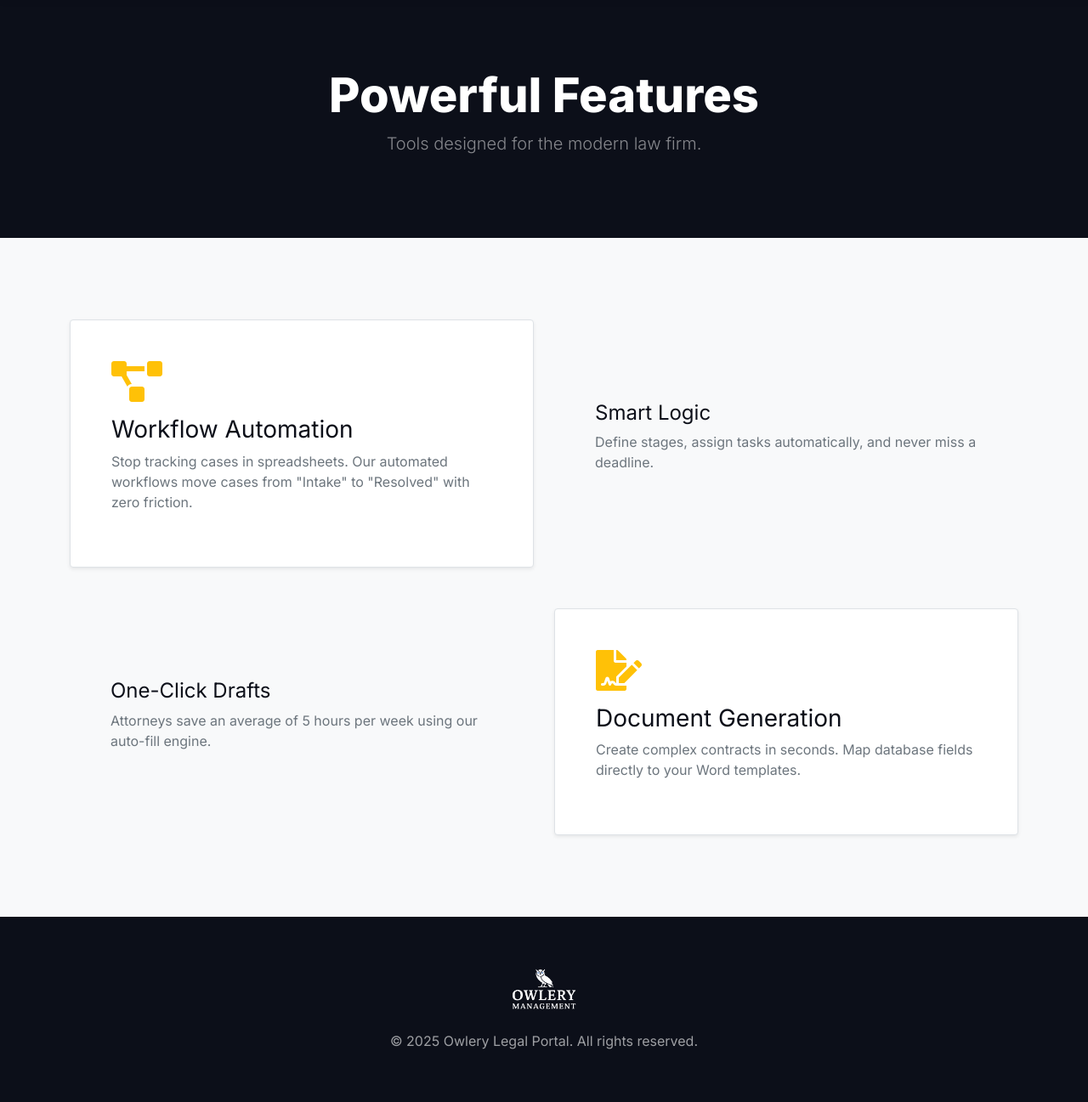
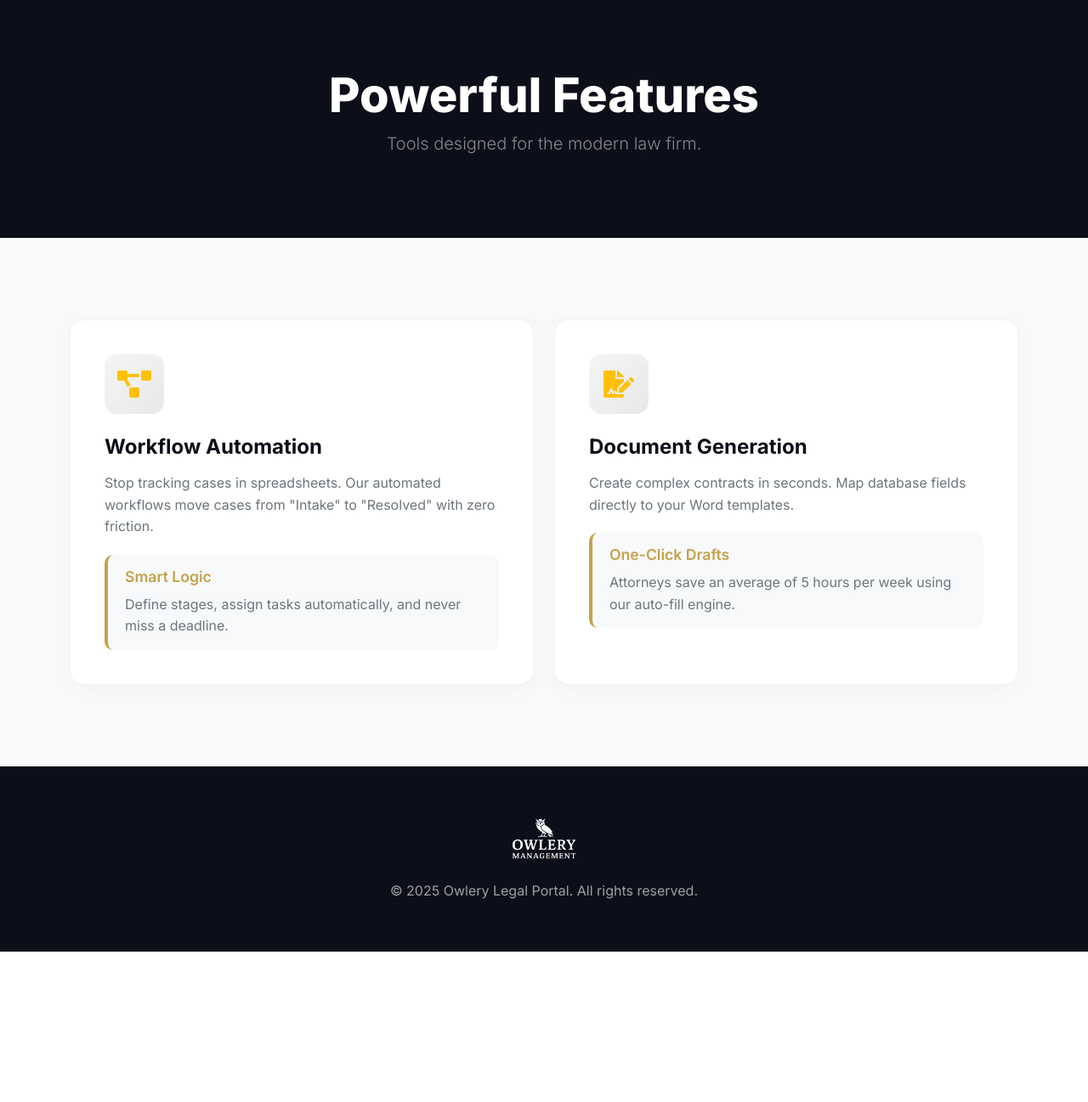
Before and after one commit to susanachavez02/owlerymanagement, a Django app: page /users/features/ in a window 1280 px wide. Shown: the part 96-1393 px from the top of the page at 85% size. After the commit the page ends 1216 px from the top, so only its background shows below. Run offline with Django 5.2, Linux system fonts and the light colour scheme.

Commit message:
little landing page updates

```diff
--- a/templates/public/features.html
+++ b/templates/public/features.html
@@ -2,6 +2,72 @@
 {% block title %}Features - Owlery{% endblock %}
 
 {% block content %}
+<style>
+    .feature-card {
+        background-color: #ffffff;
+        border: 1px solid rgba(0,0,0,0.05);
+        border-radius: 16px;
+        padding: 40px;
+        height: 100%;
+        box-shadow: 0 4px 20px rgba(0,0,0,0.03);
+        transition: all 0.3s ease;
+    }
+
+    .feature-card:hover {
+        transform: translateY(-5px);
+        box-shadow: 0 10px 30px rgba(0,0,0,0.08);
+    }
+
+    .feature-icon {
+        width: 70px;
+        height: 70px;
+        background: linear-gradient(135deg, #f5f5f5 0%, #e8e8e8 100%);
+        border-radius: 14px;
+        display: flex;
+        align-items: center;
+        justify-content: center;
+        margin-bottom: 25px;
+        transition: all 0.3s ease;
+    }
+
+    .feature-card:hover .feature-icon {
+        background: linear-gradient(135deg, var(--owl-gold) 0%, #c4941f 100%);
+        transform: scale(1.1);
+    }
+
+    .feature-card:hover .feature-icon i {
+        color: white !important;
+    }
+
+    .feature-card h3 {
+        font-size: 1.5rem;
+        font-weight: 700;
+        margin-bottom: 15px;
+        color: var(--owl-dark);
+    }
+
+    .feature-card h5 {
+        font-size: 1.1rem;
+        font-weight: 600;
+        margin-bottom: 10px;
+        color: var(--owl-gold);
+    }
+
+    .feature-card p {
+        color: #6c757d;
+        line-height: 1.6;
+        margin-bottom: 0;
+    }
+
+    .feature-highlight {
+        background-color: #f8f9fa;
+        padding: 15px 20px;
+        border-radius: 10px;
+        margin-top: 20px;
+        border-left: 4px solid var(--owl-gold);
+    }
+</style>
+
 <header class="page-header">
     <div class="container">
         <h1 class="display-4">Powerful Features</h1>
@@ -9,38 +75,40 @@
     </div>
 </header>
 
-<section class="py-5">
+<section class="py-5 bg-light">
     <div class="container py-5">
-        <div class="row align-items-center mb-5">
+        <div class="row g-4">
+
+            <!-- Workflow Automation -->
             <div class="col-md-6">
-                <div class="p-5 bg-white rounded shadow-sm border">
-                    <i class="fas fa-project-diagram fa-3x text-warning mb-3"></i>
+                <div class="feature-card">
+                    <div class="feature-icon">
+                        <i class="fas fa-project-diagram fa-2x text-warning"></i>
+                    </div>
                     <h3>Workflow Automation</h3>
-                    <p class="text-muted">Stop tracking cases in spreadsheets. Our automated workflows move cases from "Intake" to "Resolved" with zero friction.</p>
+                    <p class="mb-3">Stop tracking cases in spreadsheets. Our automated workflows move cases from "Intake" to "Resolved" with zero friction.</p>
+                    <div class="feature-highlight">
+                        <h5>Smart Logic</h5>
+                        <p>Define stages, assign tasks automatically, and never miss a deadline.</p>
+                    </div>
                 </div>
             </div>
+
+            <!-- Document Generation -->
             <div class="col-md-6">
-                <div class="p-5">
-                    <h4>Smart Logic</h4>
-                    <p class="text-muted">Define stages, assign tasks automatically, and never miss a deadline.</p>
+                <div class="feature-card">
+                    <div class="feature-icon">
+                        <i class="fas fa-file-signature fa-2x text-warning"></i>
+                    </div>
+                    <h3>Document Generation</h3>
+                    <p class="mb-3">Create complex contracts in seconds. Map database fields directly to your Word templates.</p>
+                    <div class="feature-highlight">
+                        <h5>One-Click Drafts</h5>
+                        <p>Attorneys save an average of 5 hours per week using our auto-fill engine.</p>
+                    </div>
                 </div>
             </div>
-        </div>
 
-        <div class="row align-items-center flex-md-row-reverse">
-            <div class="col-md-6">
-                <div class="p-5 bg-white rounded shadow-sm border">
-                    <i class="fas fa-file-signature fa-3x text-warning mb-3"></i>
-                    <h3>Document Generation</h3>
-                    <p class="text-muted">Create complex contracts in seconds. Map database fields directly to your Word templates.</p>
-                </div>
-            </div>
-            <div class="col-md-6">
-                <div class="p-5">
-                    <h4>One-Click Drafts</h4>
-                    <p class="text-muted">Attorneys save an average of 5 hours per week using our auto-fill engine.</p>
-                </div>
-            </div>
         </div>
     </div>
 </section>
```
Also changed, not shown: templates/public/contact.html (+7 -7 lines).
